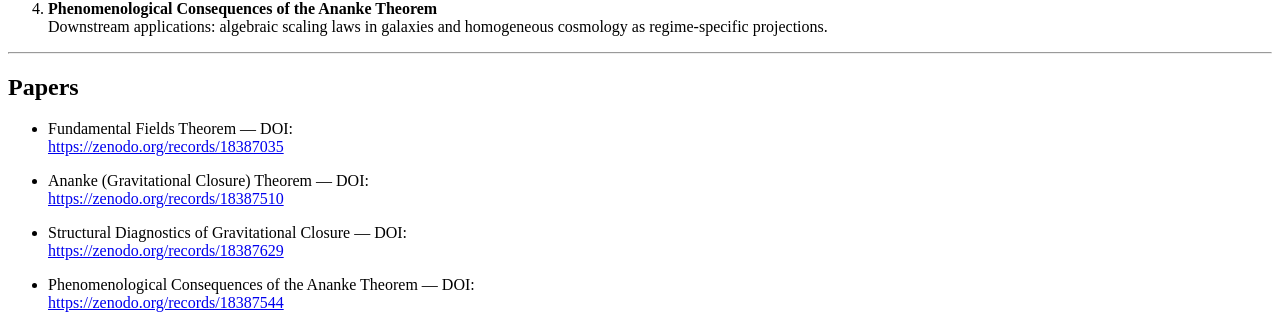
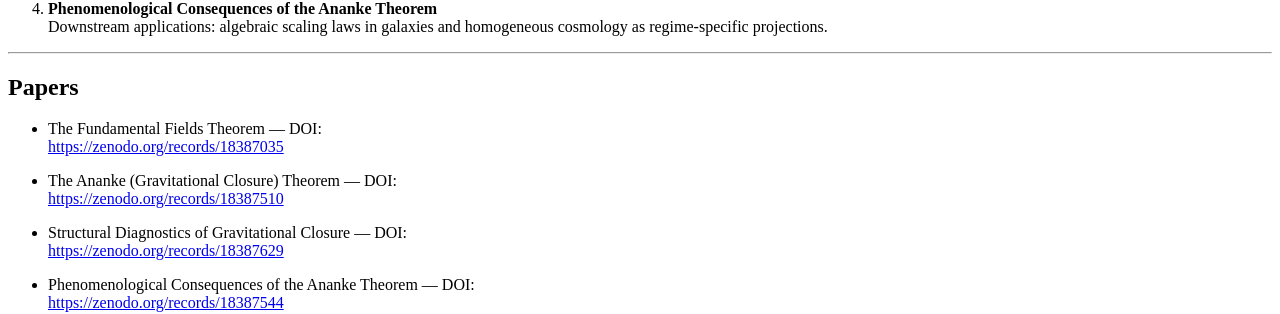
Before and after one commit to ananke-research/ananke-theorem, a Jekyll site: the page built from index.md, in a window 1280 px wide. Shown: the part 1084-1398 px from the top of the page. Built offline with Jekyll 4.4.1, drawn with Linux system fonts in a browser that asks for light colours.

Commit message:
Update paper titles and DOIs in index.md

```diff
--- a/index.md
+++ b/index.md
@@ -74,10 +74,10 @@ Where ΛCDM and modified-gravity models typically introduce additional fields, f
 
 ## Papers
 
-- Fundamental Fields Theorem — DOI:
+- The Fundamental Fields Theorem — DOI:
   [https://zenodo.org/records/18387035](https://zenodo.org/records/18387035)
 
-- Ananke (Gravitational Closure) Theorem — DOI:
+- The Ananke (Gravitational Closure) Theorem — DOI:
   [https://zenodo.org/records/18387510](https://zenodo.org/records/18387510)
 
 - Structural Diagnostics of Gravitational Closure — DOI:
```
